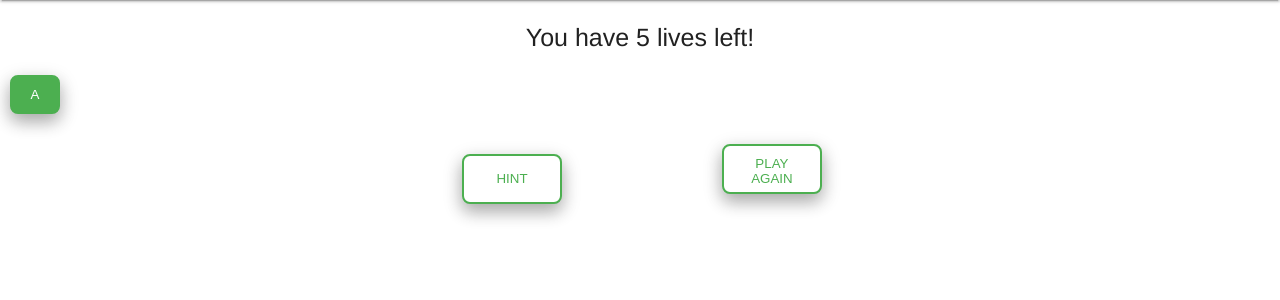
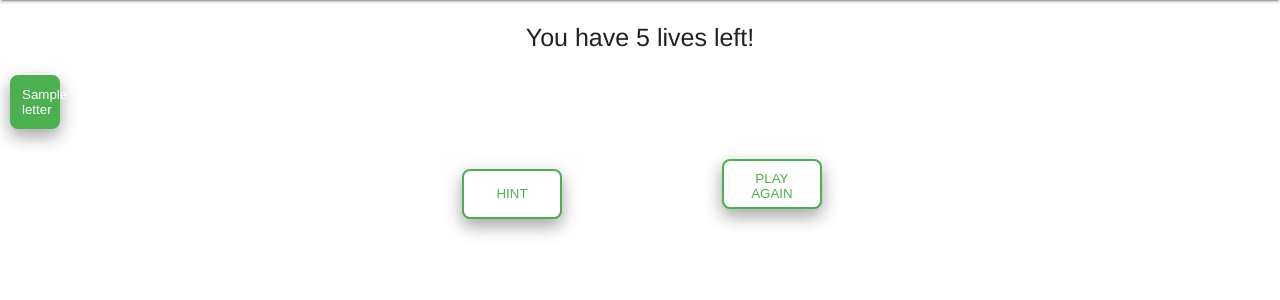
Before and after one commit to harshyyy21/WebGame, a Python web app: template templates/hangman.html in a window 1280 px wide. Shown: the part 64-364 px from the top of the page. Run offline with Jinja, Linux system fonts and the light colour scheme; the template is opened without the code that fills it: most values are stand-ins (such as "Sample title", 1, 10 or a date in 2020).

Commit message:
printing all the buttons without repeating

```diff
--- a/main.py
+++ b/main.py
@@ -17,6 +17,7 @@
 import webapp2
 import jinja2
 import os
+import string
 
 
 jinja_environment = jinja2.Environment(
@@ -35,8 +36,11 @@ class HangmanHandler(webapp2.RequestHandler):
     #     guess = ""
 
     def get(self):
+        render_dict = {
+        "letters": string.ascii_uppercase
+        }
         my_template = jinja_environment.get_template("templates/hangman.html")
-        self.response.write(my_template.render())
+        self.response.write(my_template.render(render_dict))
 
 class HighScoreHandler(webapp2.RequestHandler):
     def get(self):
--- a/static_files/game.js
+++ b/static_files/game.js
@@ -0,0 +1,4 @@
+function myFunction() {
+  var x = document.getElementById("myBtn").value;
+  document.getElementById("demo").innerHTML = x;
+ }
--- a/templates/hangman.html
+++ b/templates/hangman.html
@@ -44,13 +44,11 @@
             <p id = "lives"> You have 5 lives left! </p>
             <div id = "letters">
               <p id="demo"></p>
-             <button type="button" onclick = "myFunction()" id = "myBtn" value = "A"> A </button>
-             <script>
-             function myFunction() {
-               var x = document.getElementById("myBtn").value;
-               document.getElementById("demo").innerHTML = x;
-              }
-             </script>
+            {% for letter in letters %}
+             <button type="button" onclick = "myFunction()" id = "myBtn" value = "{{letter}}"> {{letter}} </button>
+             {%endfor%}
+
+
              <!-- <button type="button"> B </button>
              <button type="button"> C </button>
              <button type="button"> D </button>
```
Also changed, not shown: 1 other file.
